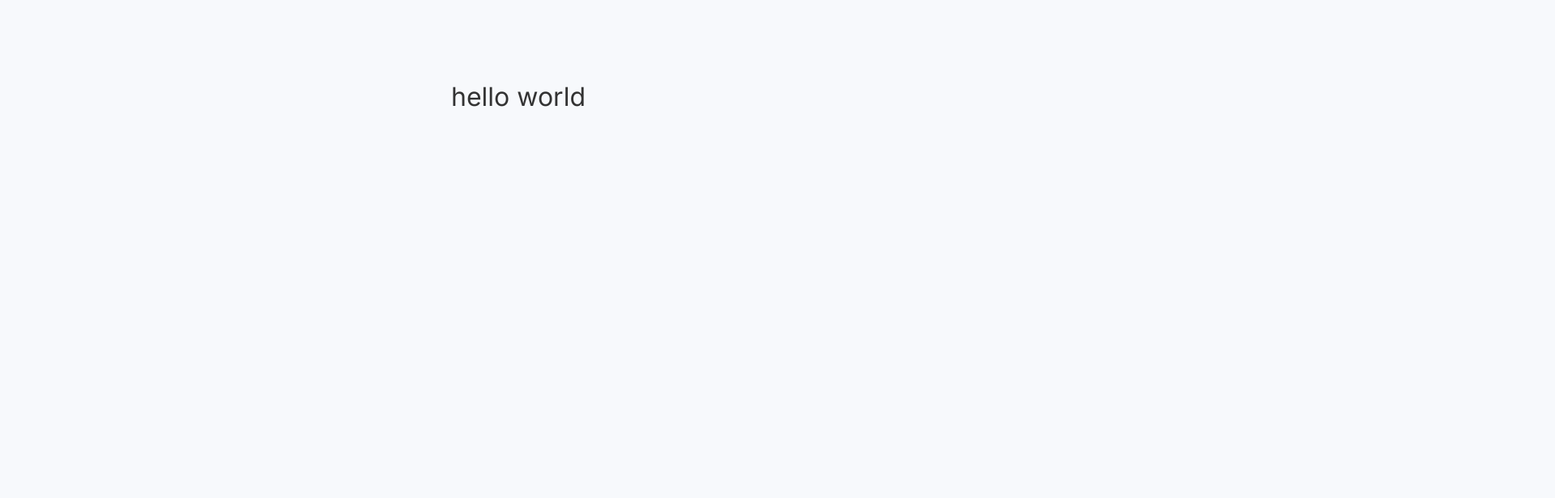
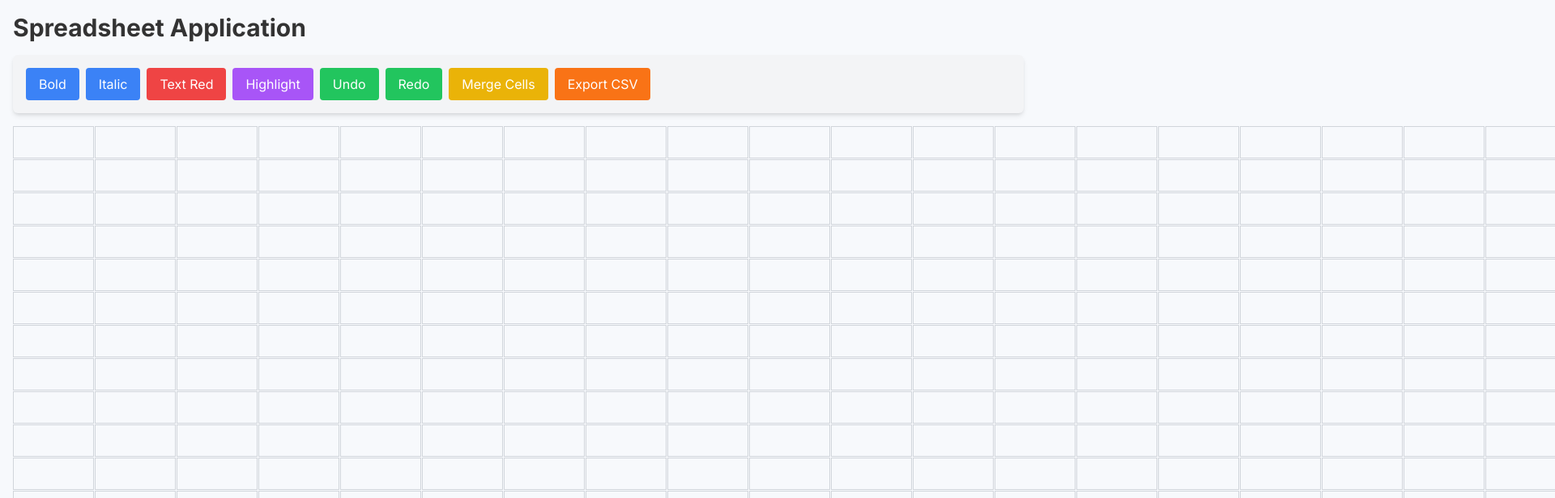
Before and after one commit to rakibul-wdp/changeable-2, a Next.js app: page / in a window 1280 px wide. Shown: the top 616 px of the page at 81% size, 1920 px wide, since content can reach past the window. Built offline with nearby package versions, Linux system fonts and the light colour scheme.

Commit message:
update readme file with project details

```diff
--- a/src/app/page.js
+++ b/src/app/page.js
@@ -1,7 +1,14 @@
+import Grid from "@/components/Grid";
+import Toolbar from "@/components/Toolbar";
+
 export default function Home() {
   return (
-    <main className="flex min-h-screen flex-col items-center justify-between p-24">
-      <h1>hello world</h1>
-    </main>
+    <div className="p-4">
+      <h1 className="text-3xl font-bold text-blueviolet mb-4">
+        Spreadsheet Application
+      </h1>
+      <Toolbar />
+      <Grid />
+    </div>
   );
 }
```
Also changed, not shown: 1 other file (tests, documents, lock files or other folders).
